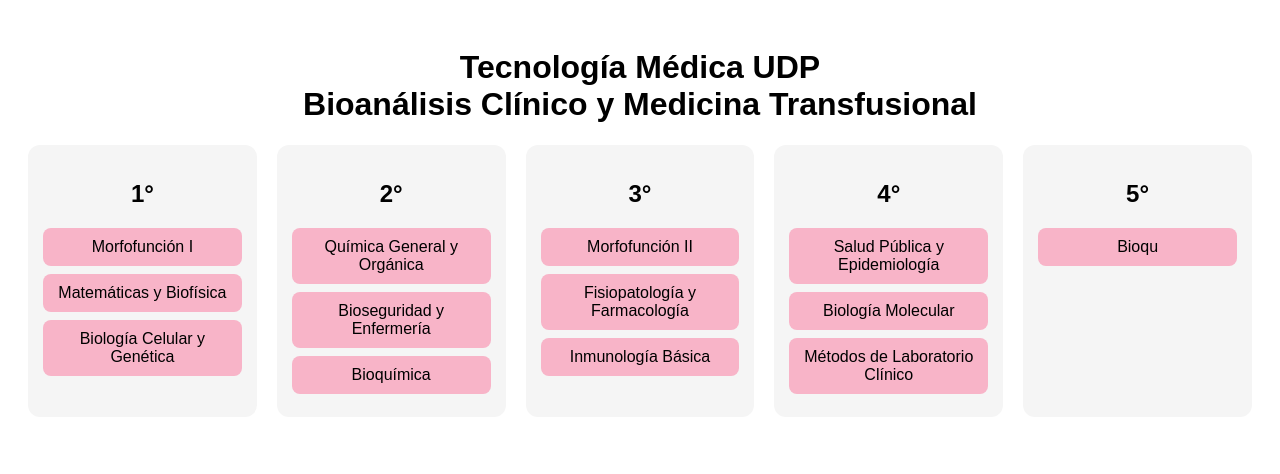
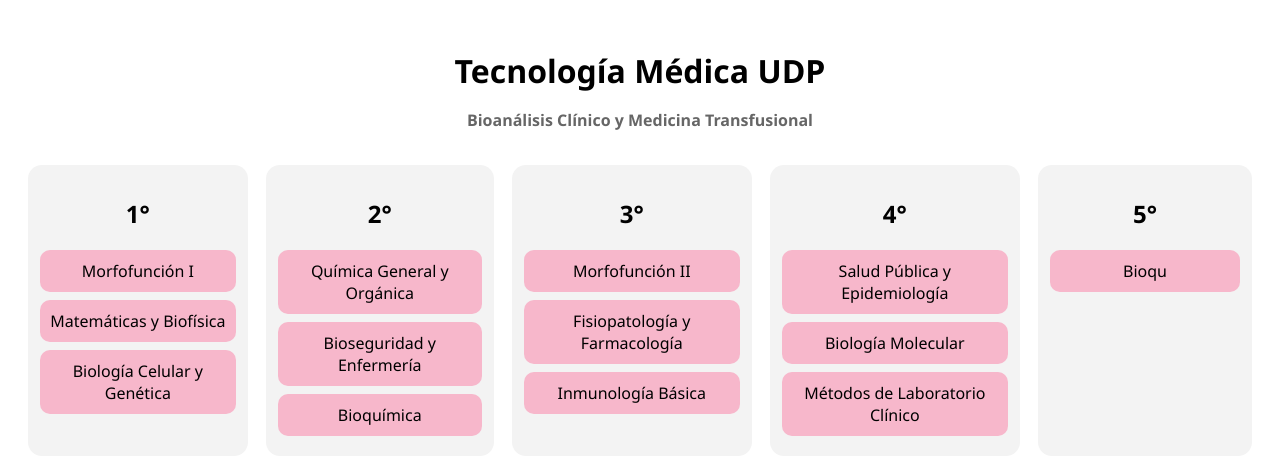
Before and after one commit to tqmhyunjin/malla-tecmed-udp, a plain HTML site: page index.html in a window 1280 px wide. Drawn offline with Linux system fonts and the light colour scheme.

Commit message:
Update style.css

```diff
--- a/style.css
+++ b/style.css
@@ -1,24 +1,30 @@
 body {
-  font-family: Arial, sans-serif;
+  font-family: 'Segoe UI', sans-serif;
   background: #fff;
   padding: 20px;
 }
 
 h1 {
   text-align: center;
+  margin-bottom: 30px;
+}
+
+h1 span {
+  font-size: 16px;
+  color: #666;
 }
 
 .malla {
   display: flex;
-  gap: 20px;
-  justify-content: center;
+  gap: 18px;
+  overflow-x: auto;
 }
 
 .semestre {
-  background: #f5f5f5;
-  padding: 15px;
-  border-radius: 12px;
-  width: 200px;
+  min-width: 190px;
+  background: #f3f3f3;
+  padding: 12px;
+  border-radius: 14px;
 }
 
 .semestre h2 {
@@ -26,23 +32,23 @@ h1 {
 }
 
 .ramo {
+  background: #f7b7cb;
   padding: 10px;
   margin: 8px 0;
+  border-radius: 10px;
   text-align: center;
-  border-radius: 8px;
   cursor: pointer;
-  background: #f8b4c8; /* rosado */
   transition: 0.3s;
 }
 
 .ramo.aprobado {
-  background: #b084f5; /* morado */
+  background: #9b6bd3;
+  color: white;
   text-decoration: line-through;
-  color: white;
 }
 
 .ramo.bloqueado {
-  background: #ccc;
+  background: #cfcfcf;
   cursor: not-allowed;
   opacity: 0.6;
 }
```
